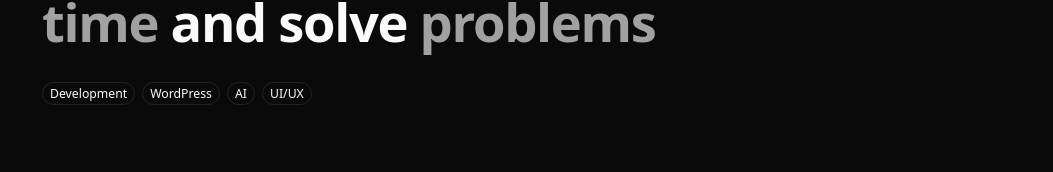
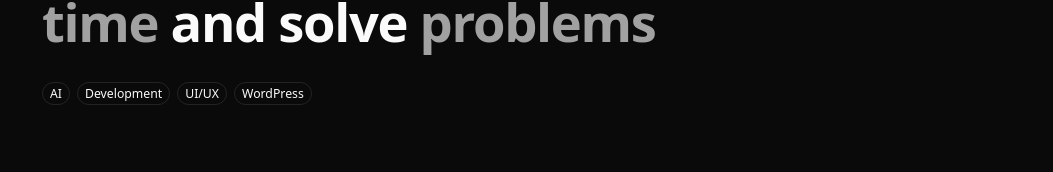
Before and after one commit to davidosull/osull-io, a Next.js app: page / in a window 1280 px wide. Shown: the part 203-375 px from the top of the page, without its empty margins (227-1280 px from the left). Built offline with nearby package versions, Linux system fonts and the light colour scheme.

Commit message:
style, layout and contnet updates

```diff
--- a/components/hero-section.tsx
+++ b/components/hero-section.tsx
@@ -1,7 +1,7 @@
 import { Badge } from '@/components/ui/badge';
 
 export function HeroSection() {
-  const skills = ['Development', 'WordPress', 'AI', 'UI/UX'];
+  const skills = ['AI', 'Development', 'UI/UX', 'WordPress'];
 
   return (
     <section className='pt-24 pb-16 space-y-6 sm:space-y-8'>
```
